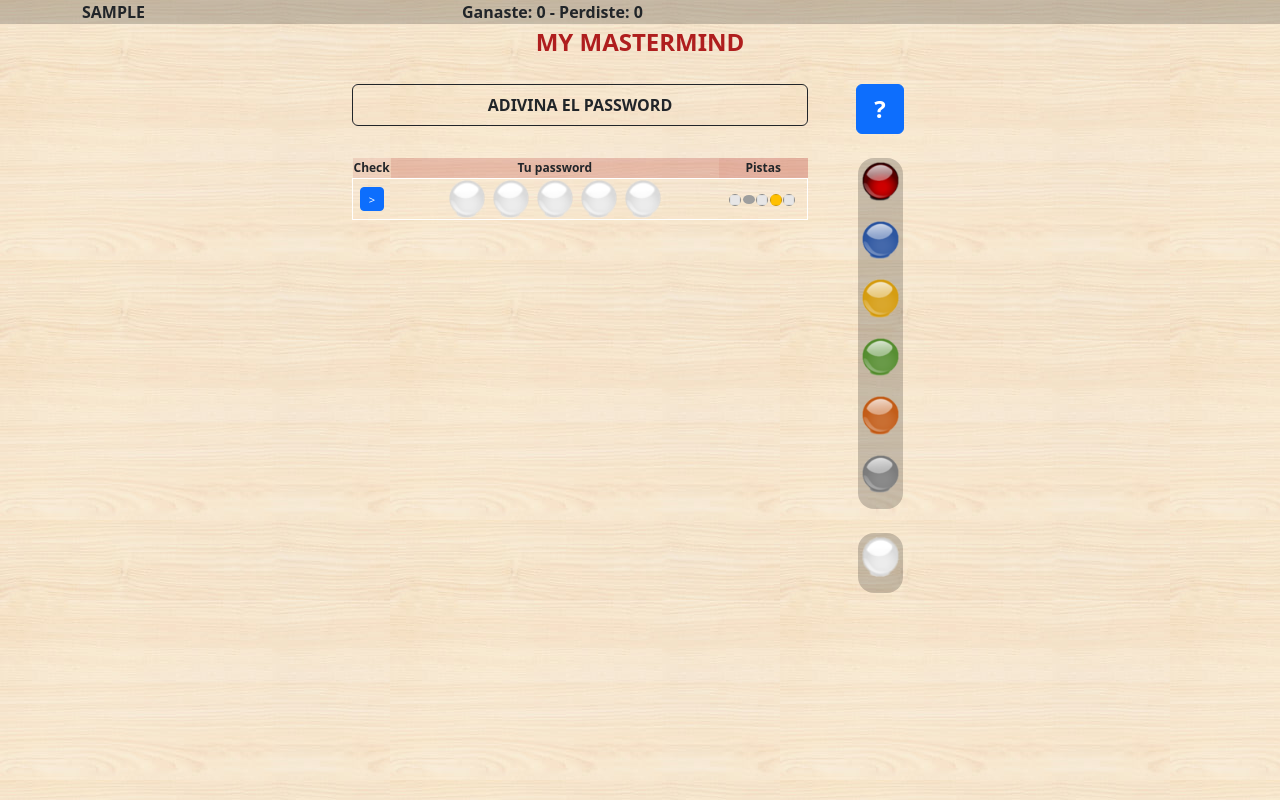
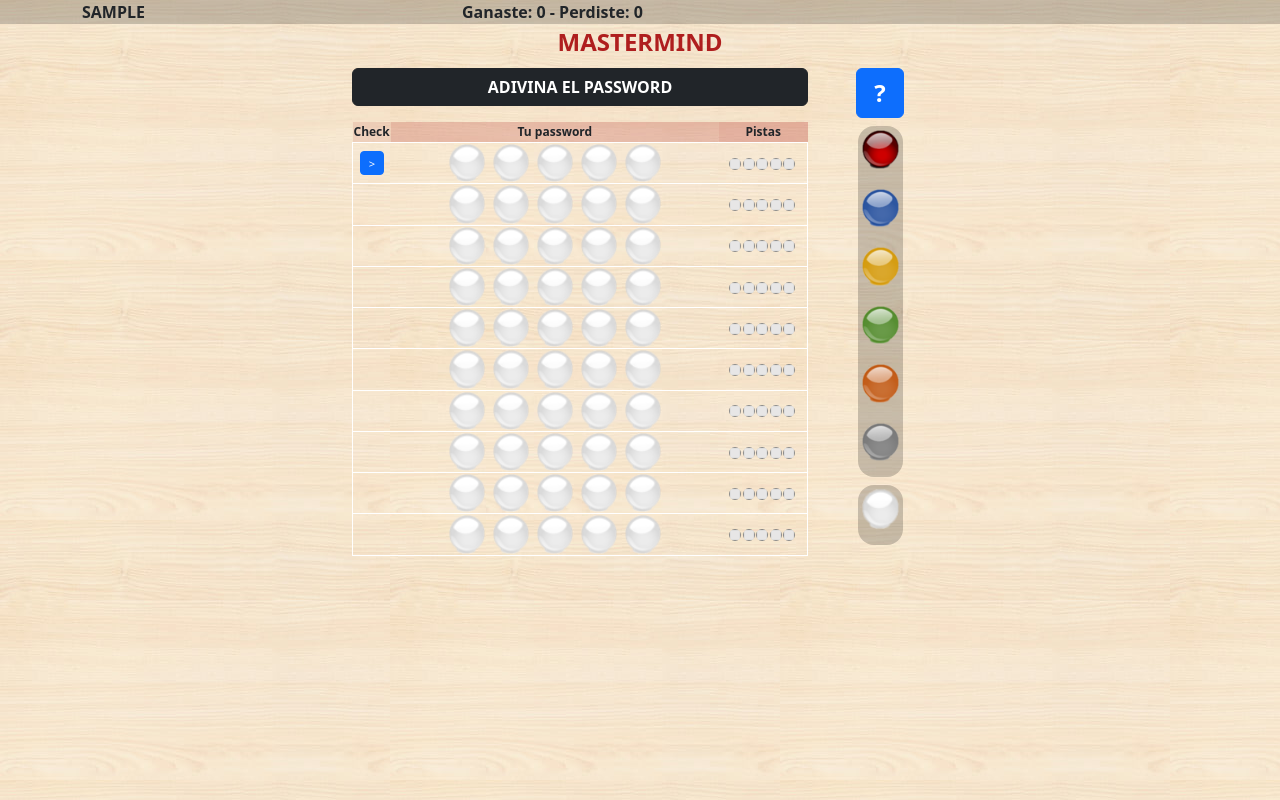
Before and after one commit to capgemini-salvgonz/ng-my-master-mind, an Angular app: page / in a window 1280 px wide. Both pictures are taken after typing "Sample" into the empty fields and a click on the button "Entrar". Built offline with nearby package versions, Linux system fonts and the light colour scheme; grey boxes are pictures that could not be loaded.

Commit message:
First version to play

```diff
--- a/src/app/app.component.html
+++ b/src/app/app.component.html
@@ -35,10 +35,10 @@
 
   <div class="container main-container">
     <div class="row">
-      <div class="col game-title text-center">MY MASTERMIND</div>
+      <div class="col game-title text-center">MASTERMIND</div>
     </div>
 
-    <div class="row mt-4">
+    <div class="row mt-2">
 
       <!--
         Board section
@@ -46,9 +46,9 @@
       <div class="col-board">
         <div class="container">
           <div class="row">
-            <div class="col border rounded border-dark p-2 text-center fw-bold">ADIVINA EL PASSWORD</div>
+            <div class="col text-center fw-bold btn btn-dark" (click)="onClickNewPassword()">ADIVINA EL PASSWORD</div>
           </div>
-          <div class="row mt-4">
+          <div class="row mt-2">
             <div class="col p-0 text-center mt-2">
 
               <table class="clue-table">
@@ -58,25 +58,45 @@
                   <th class="clue-3">Pistas</th>
                 </tr>
 
-                <tr class="border border-white">
-                  <td><button class="btn btn-primary btn-sm">></button></td>
-                  <td class="mx-auto">
-                    <img class="img-password" src="assets/alpha.png" alt="alpha" (click)="onClickAnswer(0)"/>
-                    <img class="img-password" src="assets/alpha.png" alt="alpha" (click)="onClickAnswer(1)"/>
-                    <img class="img-password" src="assets/alpha.png" alt="alpha" (click)="onClickAnswer(2)"/>
-                    <img class="img-password" src="assets/alpha.png" alt="alpha" (click)="onClickAnswer(3)"/>
-                    <img class="img-password" src="assets/alpha.png" alt="alpha" (click)="onClickAnswer(4)"/>
+                <ng-template ngFor [ngForOf]="masterMind.passwordClues" let-item let-i="index">
+                  <tr class="border border-white">
+                    <td>
+                      <button class="btn btn-primary btn-sm" *ngIf="masterMind.attempt === i"
+                        (click)="onClickCheckPassword()">></button>
+                    </td>
+                    <td class="mx-auto">
+                      <img class="img-password" src="assets/{{item.selection[0]}}.png" alt="alpha"
+                        (click)="onClickAnswer(i, 0)" />
+                      <img class="img-password" src="assets/{{item.selection[1]}}.png" alt="alpha"
+                        (click)="onClickAnswer(i, 1)" />
+                      <img class="img-password" src="assets/{{item.selection[2]}}.png" alt="alpha"
+                        (click)="onClickAnswer(i, 2)" />
+                      <img class="img-password" src="assets/{{item.selection[3]}}.png" alt="alpha"
+                        (click)="onClickAnswer(i, 3)" />
+                      <img class="img-password" src="assets/{{item.selection[4]}}.png" alt="alpha"
+                        (click)="onClickAnswer(i, 4)" />
+                    </td>
+                    <td class="mx-auto">
+                      <img class="img-clue rounded-circle" src="assets/{{item.clues[0]}}.png" />
+                      <img class="img-clue rounded-circle" src="assets/{{item.clues[1]}}.png" />
+                      <img class="img-clue rounded-circle" src="assets/{{item.clues[2]}}.png" />
+                      <img class="img-clue rounded-circle" src="assets/{{item.clues[3]}}.png" />
+                      <img class="img-clue rounded-circle" src="assets/{{item.clues[4]}}.png" />
+                    </td>
+                  </tr>
+                </ng-template>
+
+                <tr>
+                  <td></td>
+                  <td class="mx-auto" *ngIf="masterMind.gameState !== 'ip'">
+                    <img class="img-password" src="assets/{{masterMind.hints[0]}}.png" />
+                    <img class="img-password" src="assets/{{masterMind.hints[1]}}.png" />
+                    <img class="img-password" src="assets/{{masterMind.hints[2]}}.png" />
+                    <img class="img-password" src="assets/{{masterMind.hints[3]}}.png" />
+                    <img class="img-password" src="assets/{{masterMind.hints[4]}}.png" />
                   </td>
-                  <td class="mx-auto">
-                    <img class="img-clue rounded-circle" src="assets/g.png" />
-                    <img class="img-clue rounded-circle" src="assets/b.png" />
-                    <img class="img-clue rounded-circle" src="assets/g.png" />
-                    <img class="img-clue rounded-circle" src="assets/y.png" />
-                    <img class="img-clue rounded-circle" src="assets/g.png" />
-                  </td>
+                  <td></td>
                 </tr>
-
-
 
               </table>
             </div>
@@ -95,17 +115,17 @@
             </div>
           </div>
 
-          <div class="row options mt-4  rounded-4 mx-auto">
-            <img src="assets/red.png" alt="red" (click)="onClickOption('red')"/>
-            <img src="assets/blue.png" alt="blue" (click)="onClickOption('blue')"/>
-            <img src="assets/yellow.png" alt="yellow" (click)="onClickOption('yellow')"/>
-            <img src="assets/green.png" alt="green" (click)="onClickOption('green')"/>
-            <img src="assets/orange.png" alt="orange" (click)="onClickOption('orange')"/>
-            <img src="assets/gray.png" alt="gray" (click)="onClickOption('gray')"/>
+          <div class="row options mt-2  rounded-4 mx-auto">
+            <img src="assets/red.png" alt="red" (click)="onClickOption('red')" />
+            <img src="assets/blue.png" alt="blue" (click)="onClickOption('blue')" />
+            <img src="assets/yellow.png" alt="yellow" (click)="onClickOption('yellow')" />
+            <img src="assets/green.png" alt="green" (click)="onClickOption('green')" />
+            <img src="assets/orange.png" alt="orange" (click)="onClickOption('orange')" />
+            <img src="assets/gray.png" alt="gray" (click)="onClickOption('gray')" />
           </div>
 
-          <div class="row options mt-4  rounded-4 mx-auto">
-            <img  src="assets/{{optionSelected}}.png" alt={{optionSelected}} />
+          <div class="row options mt-2  rounded-4 mx-auto">
+            <img src="assets/{{optionSelected}}.png" alt={{optionSelected}} />
           </div>
         </div>
       </div>
--- a/src/app/app.component.ts
+++ b/src/app/app.component.ts
@@ -1,7 +1,7 @@
-import { Component, Directive, Input, Output } from '@angular/core';
+import { Component, Output } from '@angular/core';
 import { GameStorageService } from './service/game-storage.service';
 import { GameStatistics } from './model/game.model';
-import { MasterMindService, OptionSelected } from './service/mastermind.service';
+import { MasterMindService, OptionSelected, PasswordClues } from './service/mastermind.service';
 
 
 
@@ -17,7 +17,8 @@ export class AppComponent {
   masterMind: MasterMindService;
   statistics: GameStatistics | null;
   name: string = '';
-  @Output() optionSelected: OptionSelected;
+  optionSelected: OptionSelected;
+
 
   constructor(storage: GameStorageService, masterMind: MasterMindService) {
     this.storage = storage;
@@ -31,6 +32,9 @@ export class AppComponent {
     this.storage.saveStatistics(statistics);
   }
 
+  /**
+   * Start the game after a name was given
+   */
   onClickEnter() {
     this.saveStatistics({
       name: this.name.toUpperCase(),
@@ -40,16 +44,54 @@ export class AppComponent {
     this.name = '';
   }
 
+  /**
+   *
+   * @param option color selected
+   */
   onClickOption(option: OptionSelected): void {
     this.optionSelected = option;
-    console.log(this.masterMind);
   }
 
-  onClickAnswer(position: number) {
-    if(this.optionSelected === 'alpha'){
+  /**
+   *
+   * @param index row selected
+   * @param position 1 to 5 position
+   * @returns
+   */
+  onClickAnswer(index: number, position: number) {
+    if (this.optionSelected === 'alpha' || this.masterMind.attempt !== index) {
       return;
     }
     this.masterMind.setAnswer(position, this.optionSelected);
   }
 
+
+  /**
+   * Validate password
+   */
+  onClickCheckPassword() {
+    if(this.masterMind.passwordClues[this.masterMind.attempt].selection.includes('alpha')
+    || this.masterMind.gameState !== 'ip'){
+      return;
+    }
+
+    this.masterMind.validate();
+
+    if(this.masterMind.gameState !== 'ip'){
+      this.masterMind.attempt = 10;
+      this.masterMind.gameState === 'won' ? this.storage.addOneWon() : this.storage.addOneLost();
+      alert(this.masterMind.gameState === 'won' ? 'Ganaster!!!': 'Perdiste');
+      this.statistics = this.storage.statistics;
+    }
+  }
+
+
+  /**
+   * Starts new game
+   */
+  onClickNewPassword() {
+    if(confirm('¿Desea comenzar un nuevo juego?')){
+      this.masterMind.newGame();
+    }
+  }
 }
--- a/src/app/app.module.ts
+++ b/src/app/app.module.ts
@@ -2,6 +2,7 @@ import { NgModule } from '@angular/core';
 import { NgbModule } from '@ng-bootstrap/ng-bootstrap';
 
 import { BrowserModule } from '@angular/platform-browser';
+import { BrowserAnimationsModule } from '@angular/platform-browser/animations';
 import { FormsModule, ReactiveFormsModule } from '@angular/forms';
 
 import { AppRoutingModule } from './app-routing.module';
@@ -16,7 +17,9 @@ import { AppComponent } from './app.component';
     BrowserModule,
     AppRoutingModule,
     NgbModule,
-    FormsModule, ReactiveFormsModule
+    FormsModule,
+    ReactiveFormsModule,
+    BrowserAnimationsModule,
   ],
   providers: [],
   bootstrap: [AppComponent]
--- a/src/app/service/mastermind.service.ts
+++ b/src/app/service/mastermind.service.ts
@@ -3,7 +3,9 @@ import * as _ from 'underscore';
 
 
 export type OptionSelected = 'red' | 'blue' | 'yellow' | 'green' | 'orange' | 'gray' | 'alpha';
-type PasswordClues = {
+
+export type PasswordClues = {
+  index: number;
   selection: string[];
   clues: string[];
 };
@@ -13,10 +15,11 @@ export class MasterMindService {
 
   private password: string = '';
   private options: string[];
+  public hints: string[] = [];
   private readonly maxAttempt: number = 10;
-  private attempt: number = 1;
-  public currentAnswer: string[] = [];
-
+  public attempt: number = 1;
+  public passwordClues: PasswordClues[] = [];
+  public gameState: 'lost' | 'won' | 'ip' = 'ip';
 
   /**
    * Create an instance of MasterMindService
@@ -26,20 +29,31 @@ export class MasterMindService {
     this.newGame();
   }
 
+  /**
+   * Inizialize variables for a new game
+   */
   newGame() {
     this.createNewPassword();
+    this.gameState = 'ip';
     this.attempt = 0;
-    /**
-     * TO DO
-     * Create an Array to track current try and initialize
-     * Create an Array to track clues and initialize
-     * Create an Array to track previous password and initialize
-     */
-    this.currentAnswer = ['alpha', 'alpha', 'alpha', 'alpha', 'alpha'];
+    this.passwordClues = [];
+    for (let index = 0; index < 10; index++) {
+      this.passwordClues.push({
+        index,
+        selection: ['alpha', 'alpha', 'alpha', 'alpha', 'alpha'],
+        clues: ['g', 'g', 'g', 'g', 'g']
+      });
+    }
   }
 
+  /**
+   * Set a color in a specific position
+   *
+   * @param index position of a color answer
+   * @param value color to set at the position given by index value
+   */
   setAnswer(index: number, value: OptionSelected) {
-    this.currentAnswer[index] = value;
+    this.passwordClues[this.attempt].selection[index] = value;
   }
 
   /**
@@ -47,7 +61,8 @@ export class MasterMindService {
    * replace the existing password
    */
   createNewPassword(): void {
-    this.password = _.shuffle([...this.options, ...this.options]).slice(0, 5).join('-');
+    this.hints = _.shuffle([...this.options, ...this.options]).slice(0, 5);
+    this.password = this.hints.join('-');
   }
 
   /**
@@ -56,8 +71,29 @@ export class MasterMindService {
    * @returns true when the password match
    */
   validate(): boolean {
+    if (this.maxAttempt === this.attempt) {
+      return false;
+    }
+    const isCorrectPassword = this.password === this.passwordClues[this.attempt].selection.join('-');
+    this.setClues();
     this.attempt += 1;
-    return this.password === this.currentAnswer.join('-');
+    this.gameState = isCorrectPassword ? 'won' : (this.maxAttempt === this.attempt) ? 'lost' : 'ip';
+    return isCorrectPassword;
+  }
+
+  /**
+   * Set Clues
+   */
+  private setClues() {
+    const passwordKeys = this.passwordClues[this.attempt].selection;
+    const passwordClues = this.passwordClues[this.attempt].clues;
+
+    for (let index = 0; index < this.hints.length; index++) {
+
+      passwordClues[index] = this.hints[index] === passwordKeys[index]
+        ? 'b'
+        : this.hints.includes(passwordKeys[index]) ? 'y' : 'g';
+    }
   }
 
 }
```
Also changed, not shown: 1 other file (tests, documents, lock files or other folders).
